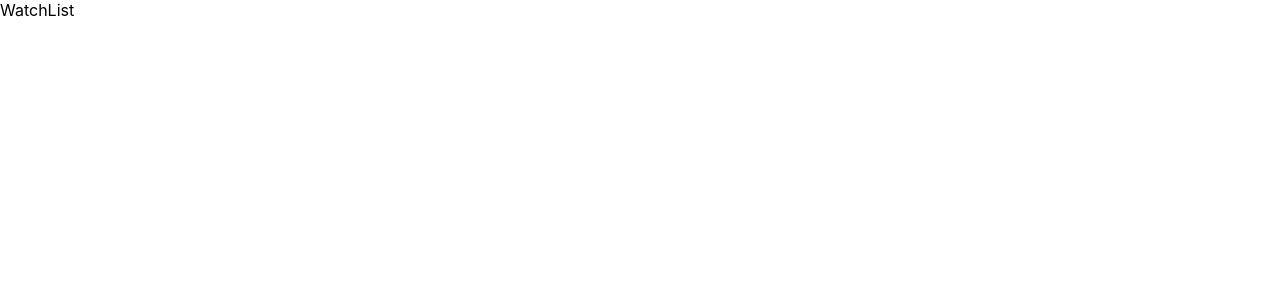
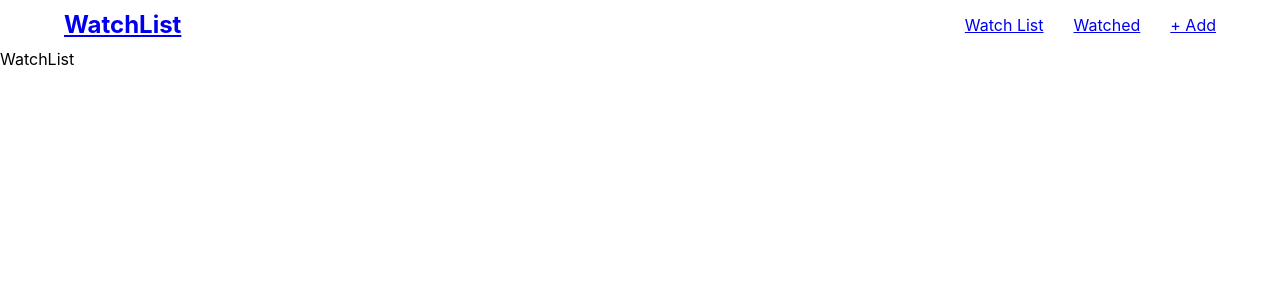
Before and after one commit to FathurAnshari/watch-list, a React (Create React App) app: page / in a window 1280 px wide. Shown: the top 300 px of the page. Built offline with nearby package versions, Linux system fonts and the light colour scheme.

Commit message:
nav header

```diff
--- a/src/App.js
+++ b/src/App.js
@@ -4,14 +4,20 @@ import "./App.css";
 import { Watched } from "./pages/Watched";
 import { WatchList } from "./pages/WatchList";
 import { Add } from "./pages/Add";
+import { Header } from "./components/Header";
+import { Fragment } from "react";
+import "./lib/font-awesome/css/all.min.css";
 
 function App() {
   return (
-    <Routes>
-      <Route path="/" element={<WatchList />} />
-      <Route path="watched" element={<Watched />} />
-      <Route path="add" element={<Add />} />
-    </Routes>
+    <Fragment>
+      <Header />
+      <Routes>
+        <Route path="/" element={<WatchList />} />
+        <Route path="watched" element={<Watched />} />
+        <Route path="add" element={<Add />} />
+      </Routes>
+    </Fragment>
   );
 }
 
--- /dev/null
+++ b/src/components/Header.js
@@ -0,0 +1,30 @@
+import React from "react";
+import { Link } from "react-router-dom";
+
+import classes from "./Header.module.css";
+
+export const Header = () => {
+  return (
+    <header>
+      <div className={classes.main}>
+        <div className={classes["inner-content"]}>
+          <div className={classes.brand}>
+            <Link to="/">WatchList</Link>
+          </div>
+
+          <ul className={classes.nav}>
+            <li>
+              <Link to="/">Watch List</Link>
+            </li>
+            <li>
+              <Link to="/watched">Watched</Link>
+            </li>
+            <li>
+              <Link to="/add">+ Add</Link>
+            </li>
+          </ul>
+        </div>
+      </div>
+    </header>
+  );
+};
--- /dev/null
+++ b/src/components/Header.module.css
@@ -0,0 +1,39 @@
+.main {
+  width: 90%;
+  margin: auto;
+  padding-right: 15px;
+  padding-left: 15px;
+}
+
+.main ul {
+  padding: 0;
+  margin: 0;
+  list-style: none;
+  display: flex;
+  align-items: center;
+}
+
+.main ul li {
+  display: inline-block;
+  margin-right: 30px;
+}
+
+.main ul li:last-child {
+  margin-right: 0;
+}
+
+.inner-content {
+  display: flex;
+  justify-content: space-between;
+  align-items: center;
+  padding: 10px 0;
+}
+
+.brand {
+  font-weight: 700;
+  font-size: 1.5rem;
+}
+
+.header ul {
+  display: flex;
+}
```
